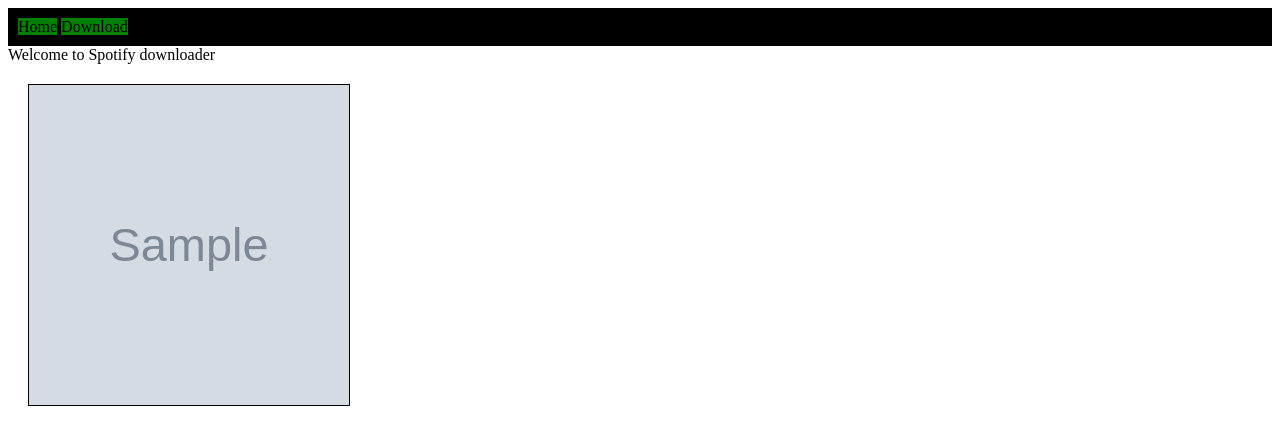
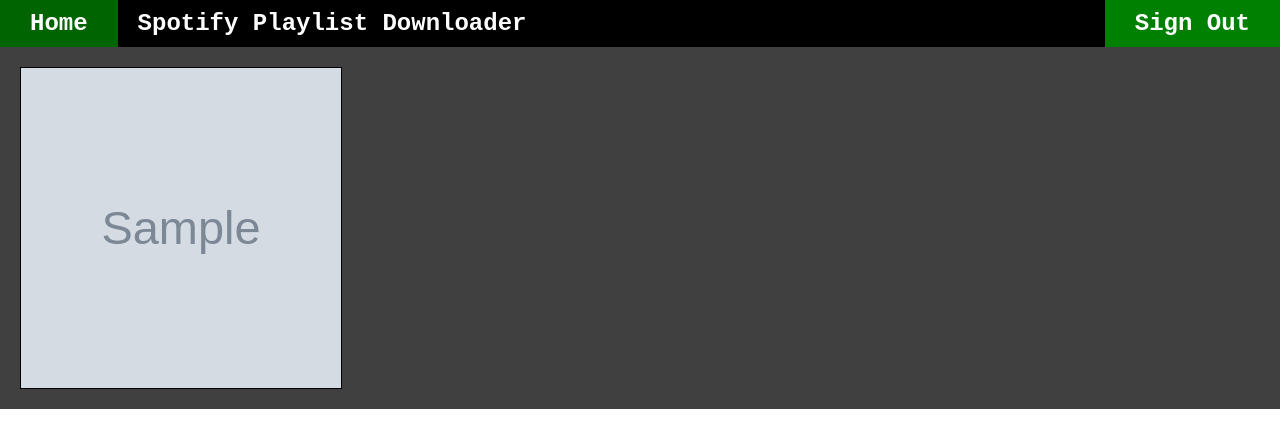
Before and after one commit to Alexxx98/music-downloader, a Django app: template music_downloader/downloader/templates/downloader/home.html in a window 1280 px wide. Shown: the top 448 px of the page. Run offline with Django 4.2, Linux system fonts and the light colour scheme; the template is opened without the code that fills it: most values are stand-ins (such as "Sample title", 1, 10 or a date in 2020); grey boxes marked "Sample" are stand-in pictures.

Commit message:
Improve page layout

```diff
--- a/music_downloader/downloader/static/downloader/styles.css
+++ b/music_downloader/downloader/static/downloader/styles.css
@@ -1,17 +1,52 @@
+body {
+    margin: 0;
+}
+
 #navbar {
     background-color: black;
-    padding: 10px;
+    margin: 0;
 }
 
 #navbar ul {
     list-style-type: none;
     margin: 0;
     padding: 0;
+    padding-bottom: 10px;
+    padding-top: 10px;
+    overflow: hidden;
+
 }
 
-#navbar ul li {
+ul li {
     display: inline;
+    float: left;
+}
+
+li a {
+    text-decoration: none;
     background-color: green;
+    color: white;
+    padding: 30px;
+    font-size: 24px;
+    font-weight: bold;
+    font-family: 'Courier New', Courier, monospace;
+}
+
+li a:hover {
+    background-color: darkgreen;
+}
+
+#nav-title {
+    align-items: center;
+    color: white;
+    padding: 0;
+    margin: 0;
+    margin-left: 20px;
+    font-family: 'Courier New', Courier, monospace;
+}
+
+#content {
+    background-color: rgb(64,64,64);
 }
 
 #bg-img {
--- a/music_downloader/downloader/templates/downloader/home.html
+++ b/music_downloader/downloader/templates/downloader/home.html
@@ -1,11 +1,11 @@
 {% extends 'downloader/layout.html' %}
 
 {% block body %}
-    Welcome to Spotify downloader
 
     <div id="galery">
         {% for image in images %}
             <img class="galery-item" src="{{ image }}" alt="playlist image">
         {% endfor %}
     </div>
+
 {% endblock %}
--- a/music_downloader/downloader/templates/downloader/layout.html
+++ b/music_downloader/downloader/templates/downloader/layout.html
@@ -12,8 +12,9 @@
 <body>
     <div id="navbar">
         <ul>
-            <li>Home</li>
-            <li>Download</li>
+            <li><a href="{% url 'home' %}">Home</a></li>
+            <li><h2 id="nav-title">Spotify Playlist Downloader</h2></li>
+            <li style="float: right;"><a href="{% url 'connect' %}">Sign Out</a></li>
         </ul>
     </div>
 
--- a/music_downloader/downloader/urls.py
+++ b/music_downloader/downloader/urls.py
@@ -3,8 +3,8 @@ from django.urls import path
 from . import views
 
 urlpatterns = [
-    path("", views.login, name="login"),
-    path("connect", views.connect, name="connect"),
+    path("", views.connect, name="connect"),
+    path("login", views.login, name="login"),
     path('redirect', views.callback, name="callback"),
     path('home', views.home, name="home"),
 ]
```
Also changed, not shown: music_downloader/downloader/templates/downloader/connect.html (+2 -5 lines), music_downloader/db.sqlite3.
